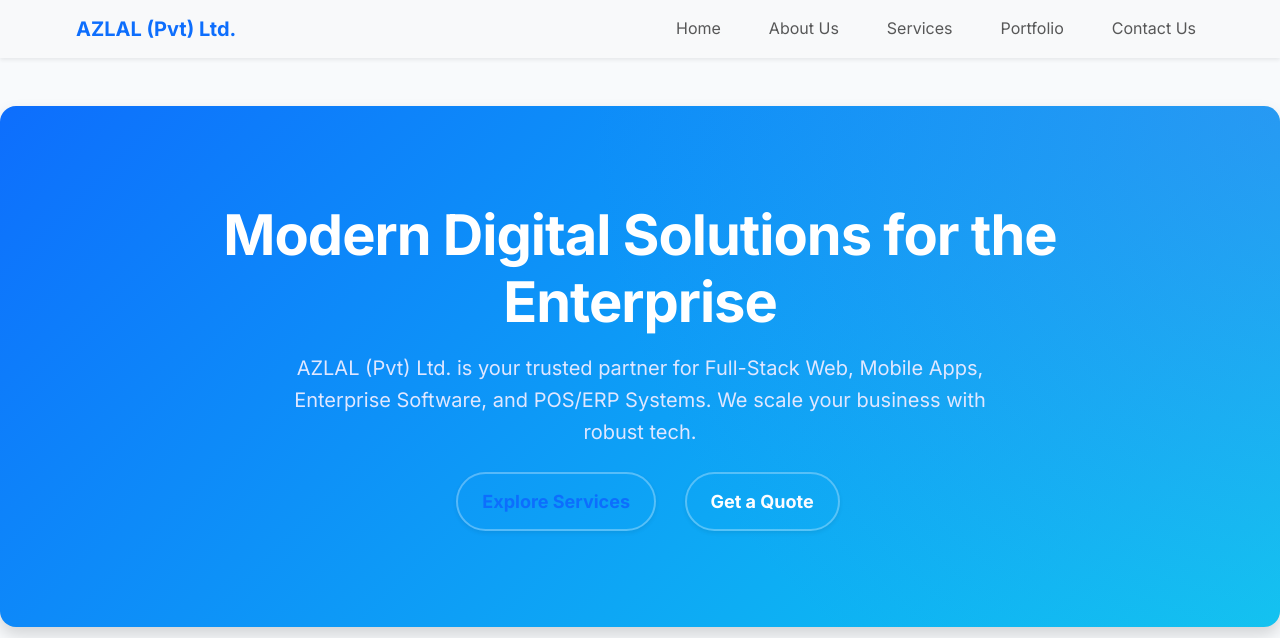
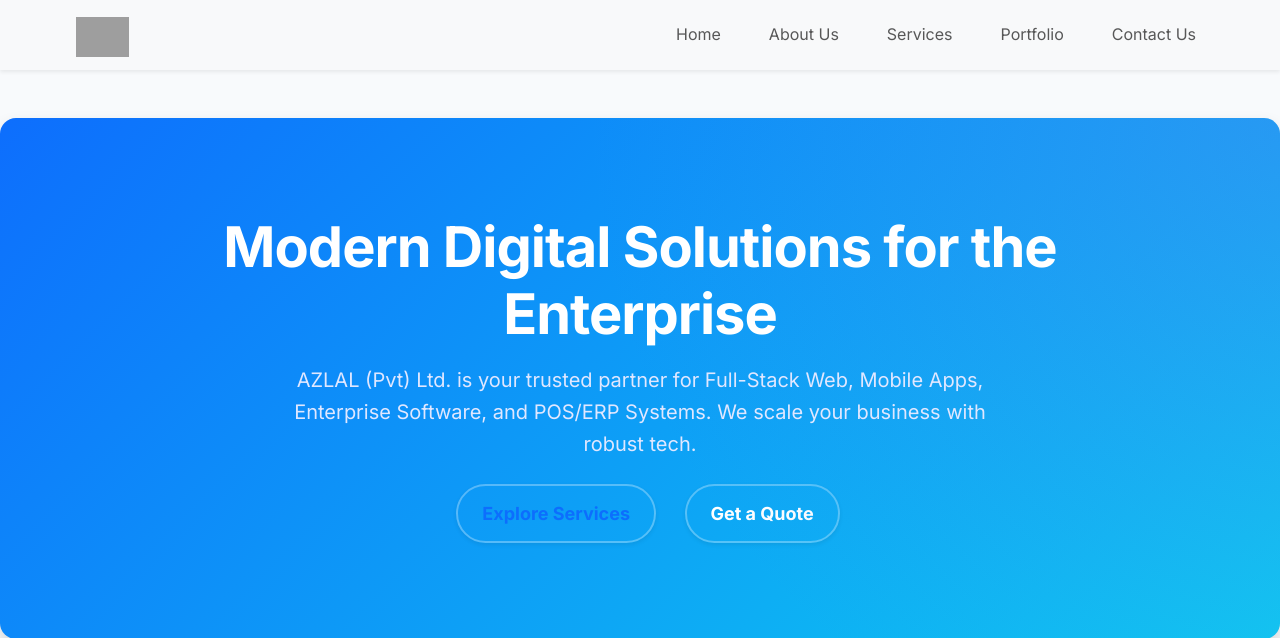
Before and after one commit to fmshaja/aslal, a PHP site: page /index.php in a window 1280 px wide. Shown: the top 638 px of the page. Run offline with PHP 8.4, Linux system fonts and the light colour scheme; data comes from the database, SQL or seed files in the repository; data that the repository does not hold is empty; grey boxes are pictures that could not be loaded.

Commit message:
feat: replace text logo with image logo

```diff
--- a/includes/header.php
+++ b/includes/header.php
@@ -23,7 +23,9 @@
 <body>
     <nav class="navbar navbar-expand-lg navbar-light bg-light sticky-top shadow-sm">
         <div class="container">
-            <a class="navbar-brand fw-bold text-primary" href="index.php"><?= SITE_NAME ?></a>
+            <a class="navbar-brand" href="index.php">
+                <img src="assets/images/logo.png" alt="<?= SITE_NAME ?> Logo" height="40" class="d-inline-block align-text-top">
+            </a>
             <button class="navbar-toggler" type="button" data-bs-toggle="collapse" data-bs-toggle="target="#navbarNav" aria-controls="navbarNav" aria-expanded="false" aria-label="Toggle navigation">
                 <span class="navbar-toggler-icon"></span>
             </button>
```
